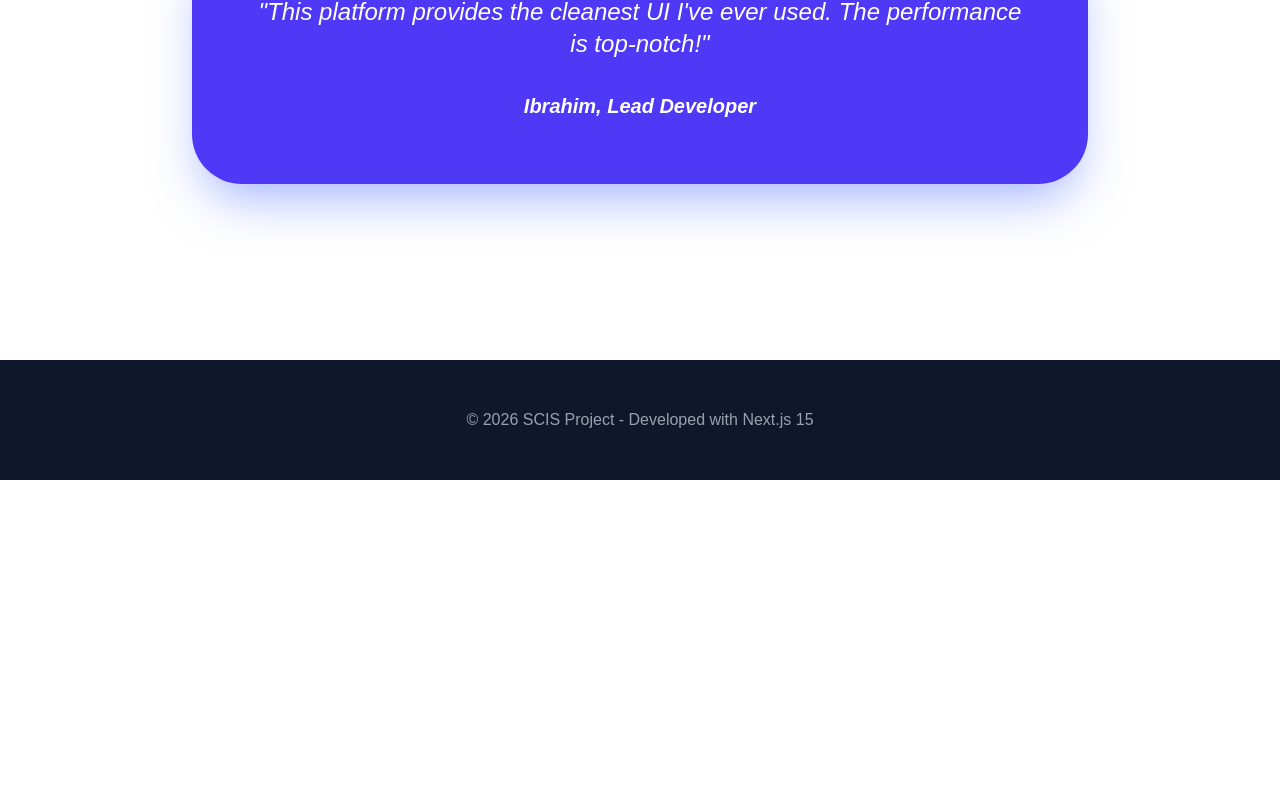
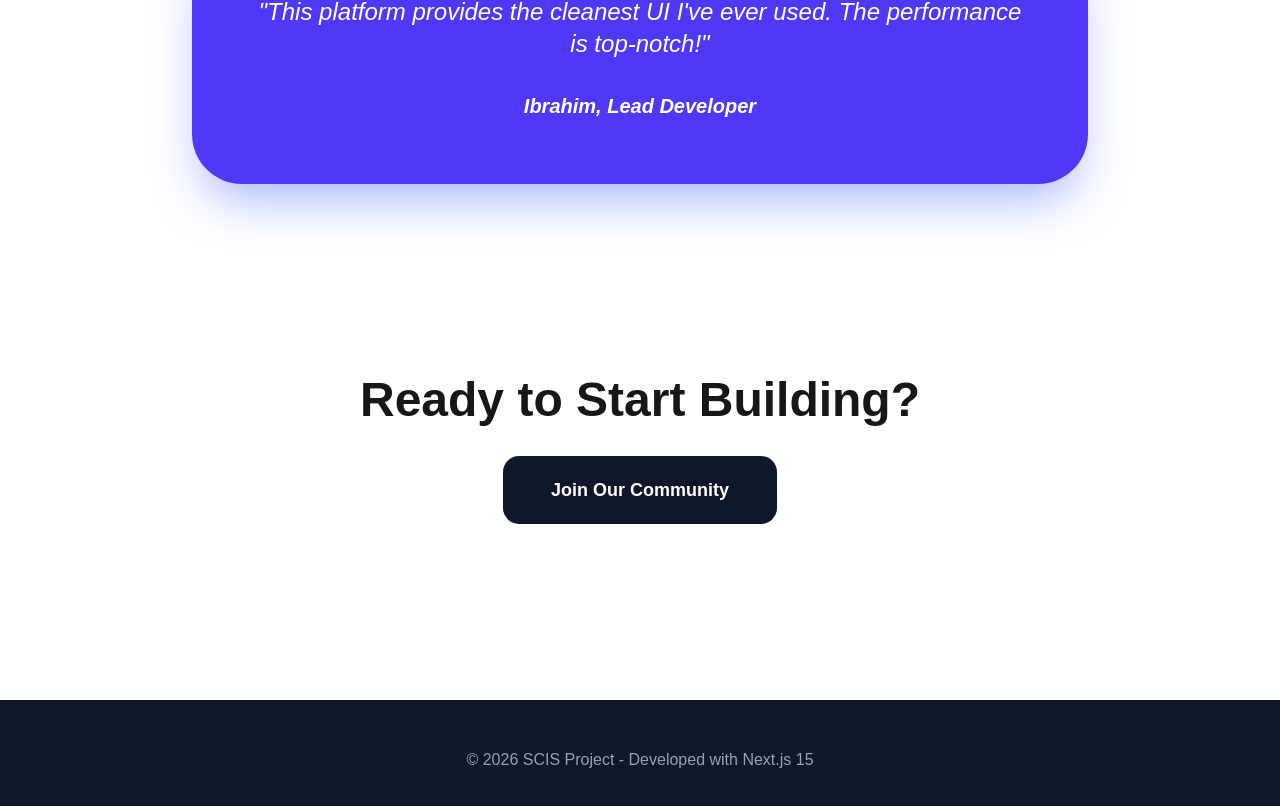
Before and after one commit to ibrahimvau5518/my-react-app, a Next.js app: page / in a window 1280 px wide. Shown: the part 2791-3597 px from the top of the page. Before the commit the page ends 3271 px from the top, so only its background shows below. Built offline with nearby package versions, Linux system fonts and the light colour scheme.

Commit message:
added cta section

```diff
--- a/app/page.tsx
+++ b/app/page.tsx
@@ -135,7 +135,13 @@ export default function LandingPage() {
         </div>
       </section>
 
-
+      {/* 7. CTA Section */}
+      <section className="py-24 text-center px-6">
+        <h2 className="text-5xl font-black mb-8">Ready to Start Building?</h2>
+        <button className="bg-slate-900 text-white px-12 py-5 rounded-2xl font-bold text-lg hover:bg-black transition-all">
+          Join Our Community
+        </button>
+      </section>
     </main>
   );
 }
```
